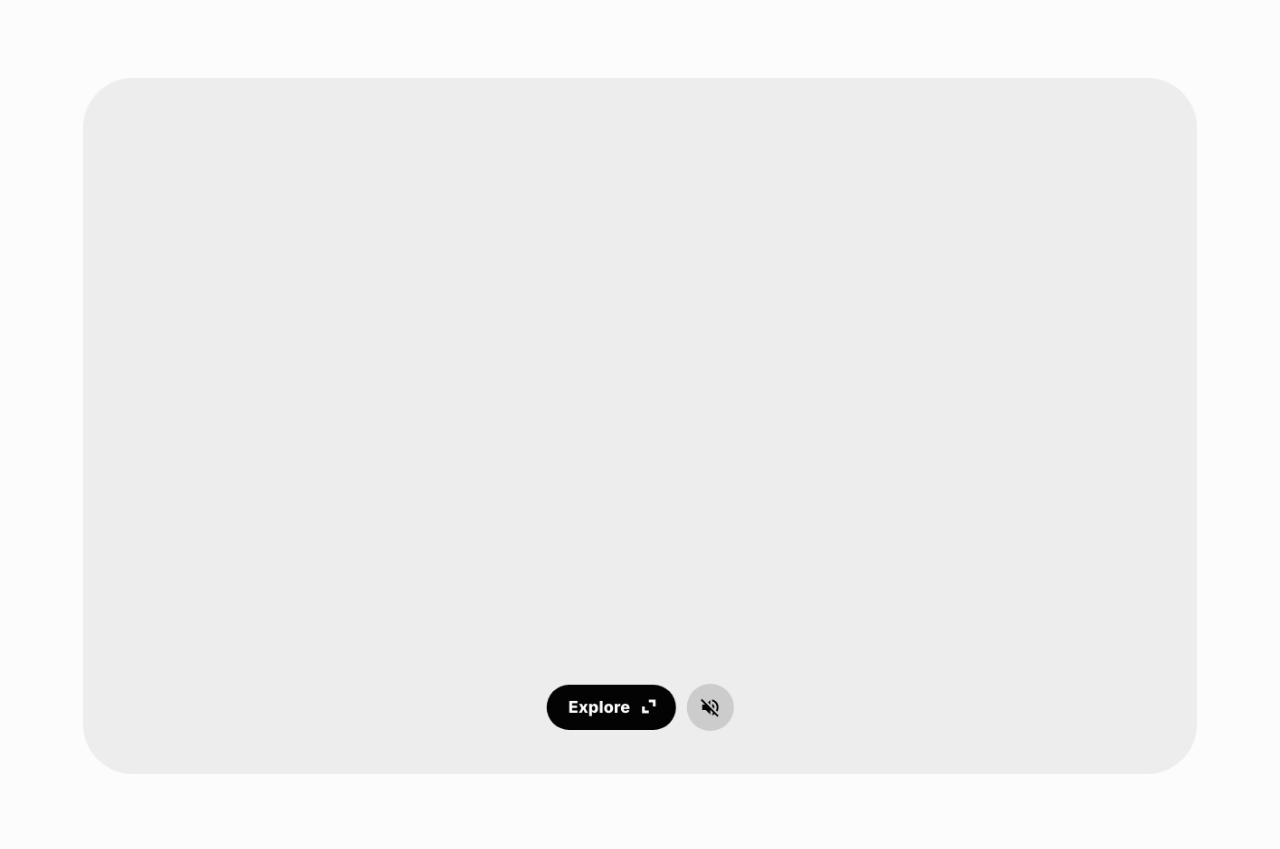
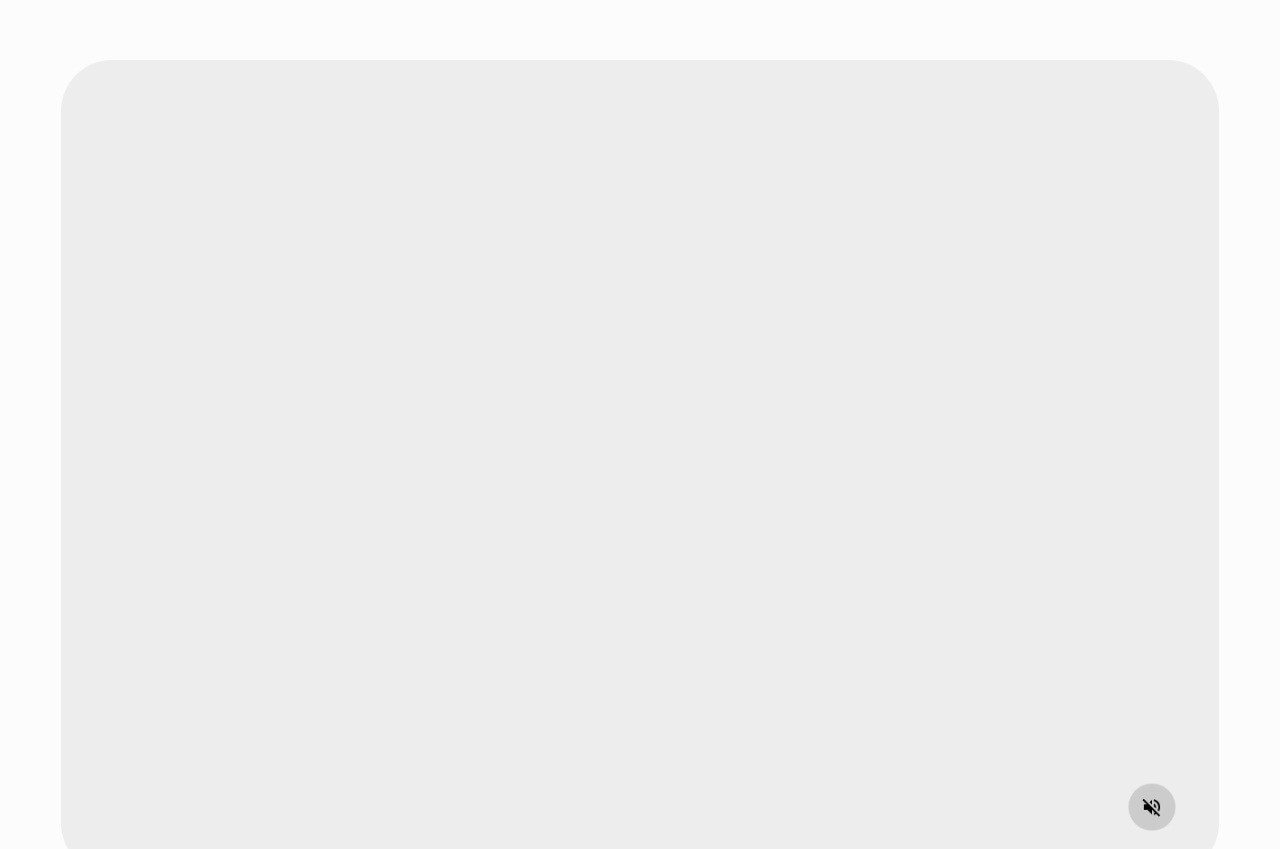
Before and after one commit to antnkko/Brutally-Simple, a React (Vite) app: page / in a window 1280 px wide. Shown: the part 583-1432 px from the top of the page. Built offline with nearby package versions, Linux system fonts and the light colour scheme.

Commit message:
Index scroll motion final

```diff
--- a/src/App.jsx
+++ b/src/App.jsx
@@ -43,8 +43,8 @@ export default function App() {
         {/* Hero Section */}
         <Hero />
 
-        {/* First Media Section - with controls */}
-        <MediaSection showControls={true} />
+        {/* First Media Section - Video type: sound button only in bottom-right */}
+        <MediaSection type="video" />
 
         {/* Young Lions Competition */}
         <ProjectCard
@@ -53,8 +53,8 @@ export default function App() {
           services={["Brand Strategy", "Copywriting", "Design"]}
         />
 
-        {/* Second Media Section - without controls, appears early after project card */}
-        <MediaSection showControls={false} appearEarly={true} />
+        {/* Second Media Section - Case Cover: Explore + Sound buttons centered */}
+        <MediaSection type="case-cover" appearEarly={true} />
 
         {/* Evee. AI Interviewer */}
         <ProjectCard
@@ -63,8 +63,8 @@ export default function App() {
           services={["Brand Strategy", "Copywriting", "Film-making", "Design"]}
         />
 
-        {/* Third Media Section - without controls, appears early after project card */}
-        <MediaSection showControls={false} appearEarly={true} />
+        {/* Third Media Section - Case Cover: Explore + Sound buttons centered */}
+        <MediaSection type="case-cover" appearEarly={true} />
 
         {/* Footer */}
         <Footer />
--- a/src/sections/MediaSection.jsx
+++ b/src/sections/MediaSection.jsx
@@ -3,8 +3,13 @@ import IconOpen from '../components/IconOpen';
 import IconVolumeOff from '../components/IconVolumeOff';
 import { useMediaScrollAnimation, useMediaWithFadeOutAnimation } from '../hooks/useScrollAnimation';
 
+/**
+ * MediaSection component with different layout types:
+ * - "video": Sound button only, positioned in bottom-right (for hero section media)
+ * - "case-cover": Explore + Sound buttons, centered at bottom (for project case media)
+ */
 export default function MediaSection({
-  showControls = true,
+  type = "case-cover", // "video" | "case-cover"
   image = null,
   appearEarly = false,
   fadeOut = false
@@ -12,12 +17,26 @@ export default function MediaSection({
   // Use fade-out animation for sections that need to fade before footer
   const animationHook = fadeOut ? useMediaWithFadeOutAnimation : useMediaScrollAnimation;
 
+  // Last section (fadeOut) should fade out later, but scale in normally
+  const getAnimationConfig = () => {
+    if (fadeOut) {
+      return {
+        triggerStart: "top 130%",   // Scale in as it enters (same as appearEarly)
+        triggerEnd: "top 70%",
+        fadeStart: "top 0%",        // Fade out starts later
+        fadeEnd: "top -100%",
+      };
+    }
+    if (appearEarly) {
+      return { triggerStart: "top 130%", triggerEnd: "top 70%" };
+    }
+    return { triggerStart: "top 95%", triggerEnd: "top 40%" };
+  };
+
   const { sectionRef, mediaRef } = animationHook({
     startScale: 0.85,
     endScale: 1,
-    // Project case media appears earlier, hero media uses standard timing
-    triggerStart: appearEarly ? "top 130%" : "top 95%",
-    triggerEnd: appearEarly ? "top 70%" : "top 40%",
+    ...getAnimationConfig(),
   });
 
   return (
@@ -25,10 +44,10 @@ export default function MediaSection({
       ref={sectionRef}
       className="flex items-center justify-center min-h-screen w-full -mt-[10vh]"
     >
-      <div className="flex items-center justify-center w-[1440px] p-6">
+      <div className="flex items-center justify-center w-[1440px] gap-6 overflow-hidden">
         <div
           ref={mediaRef}
-          className="relative w-full bg-gray-10 rounded-[56px] squircle will-change-transform aspect-[16/10]"
+          className="relative w-full h-[900px] bg-gray-10 rounded-[56px] squircle will-change-transform"
         >
           {/* Image placeholder or actual image */}
           {image && (
@@ -39,8 +58,15 @@ export default function MediaSection({
             />
           )}
 
-          {/* Button Controls */}
-          {showControls && (
+          {/* Video type: Sound button only in bottom-right */}
+          {type === "video" && (
+            <button className="absolute bottom-12 right-12 flex items-center justify-center w-[52px] h-[52px] bg-gray-20 rounded-full overflow-hidden">
+              <IconVolumeOff className="text-brand-black" />
+            </button>
+          )}
+
+          {/* Case Cover type: Explore + Sound buttons centered at bottom */}
+          {type === "case-cover" && (
             <div className="absolute bottom-12 left-1/2 -translate-x-1/2 flex items-center gap-3">
               <Button
                 variant="black"
```
